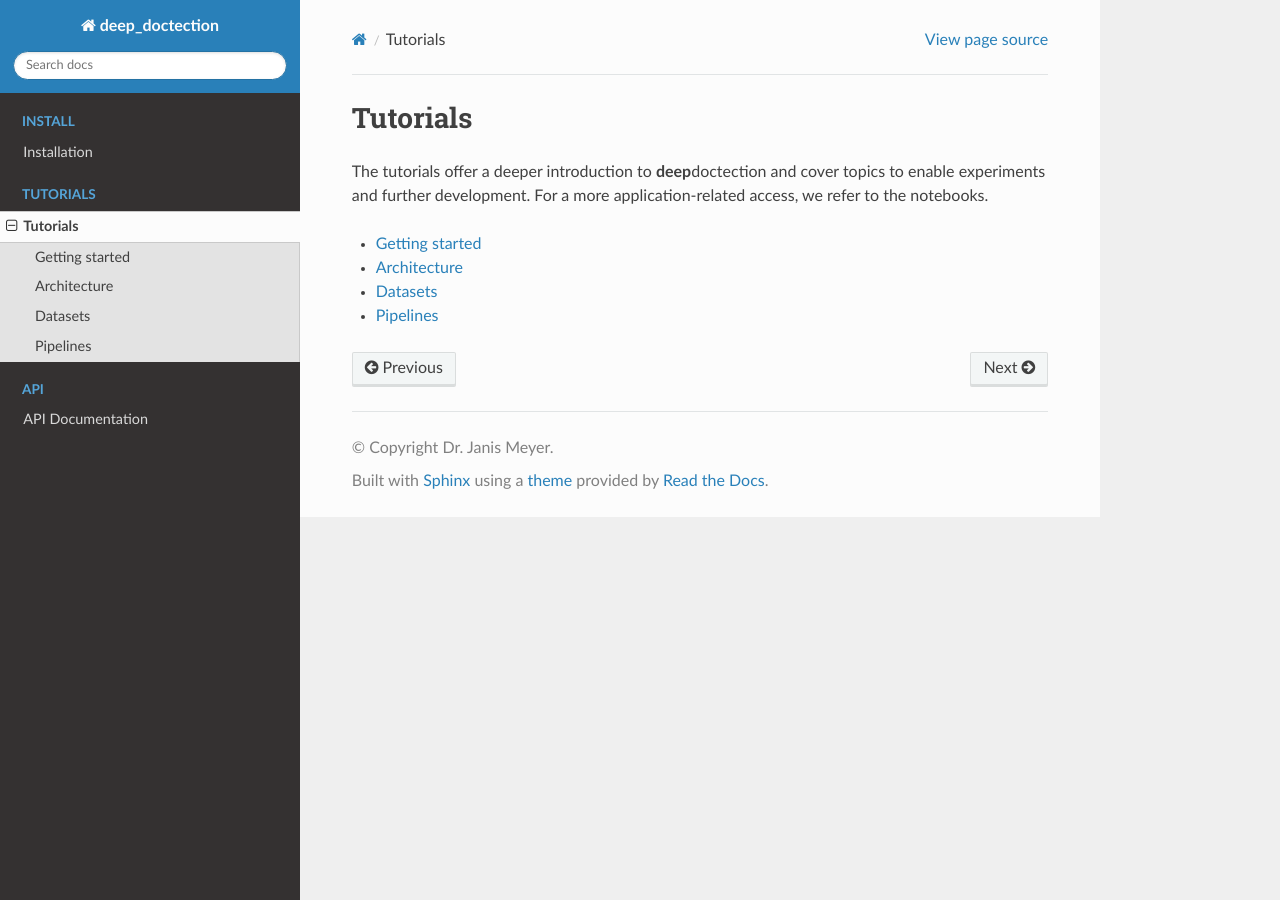
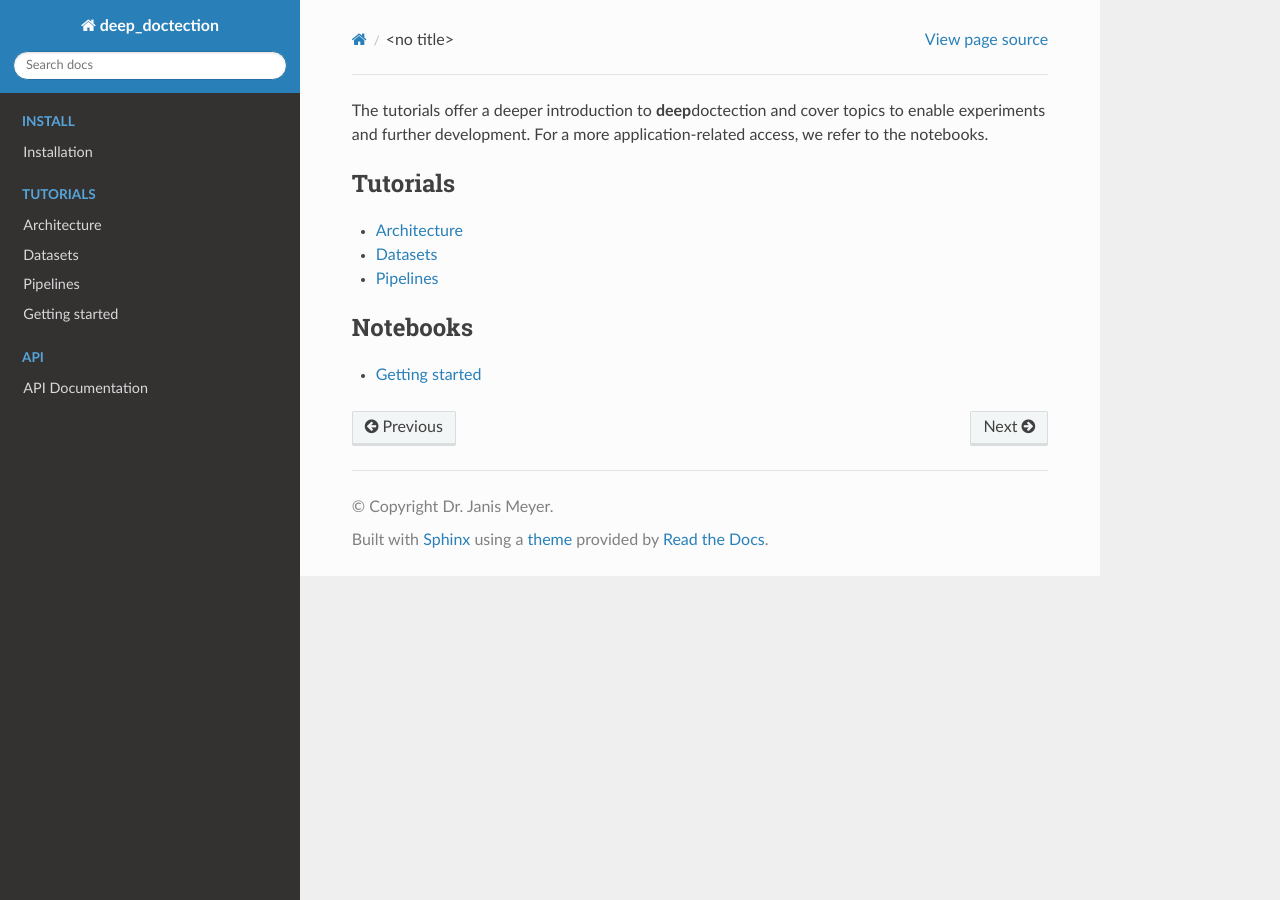
Before and after one commit to deepdoctection/deepdoctection, a Sphinx documentation site: the page built from docs/tutorials/index.rst, in a window 1280 px wide. Built offline with Sphinx 7.4.7 and the Read the Docs theme 2.0.0, drawn with Linux system fonts in a browser that asks for light colours.

Commit message:
update docs [docs]

```diff
--- a/docs/index.rst
+++ b/docs/index.rst
@@ -3,8 +3,6 @@
    You can adapt this file completely to your liking, but it should at least
    contain the root `toctree` directive.
 
-Documentation
-==============================
 
 .. image:: ../notebooks/pics/dd_logo.png
    :align: center
--- a/docs/tutorials/index.rst
+++ b/docs/tutorials/index.rst
@@ -1,13 +1,17 @@
-Tutorials
-==============================
 
 The tutorials offer a deeper introduction to **deep**\doctection and cover topics to enable experiments and further
 development. For a more application-related access, we refer to the notebooks.
 
 .. toctree::
   :maxdepth: 1
+  :caption: Tutorials
 
-  get_started_notebook
   architecture
   datasets
   pipelines
+
+.. toctree::
+  :maxdepth: 1
+  :caption: Notebooks
+
+  get_started_notebook
```
Also changed, not shown: README.md (+1 -0 lines), docs/manual/install.md (+2 -2 lines), notebooks/pics/dd_rm_sample.jpg (added), 3 other files.
